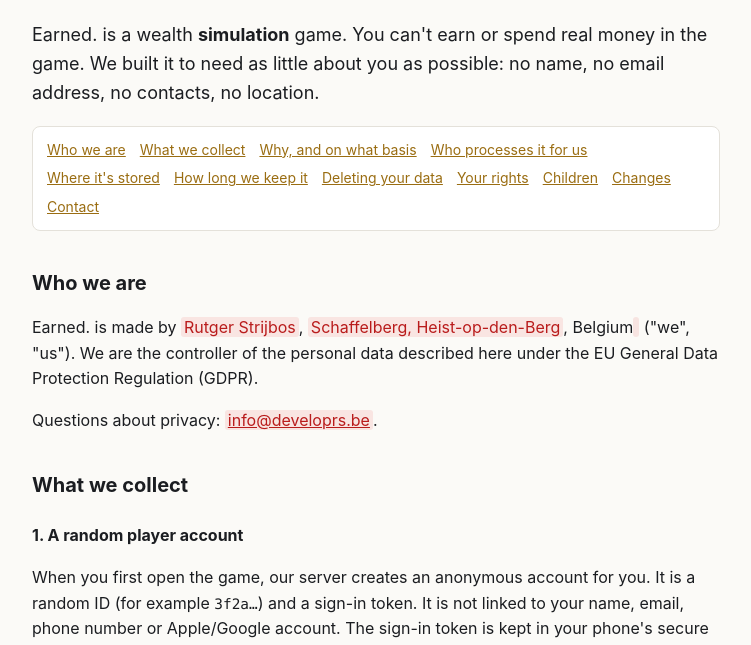
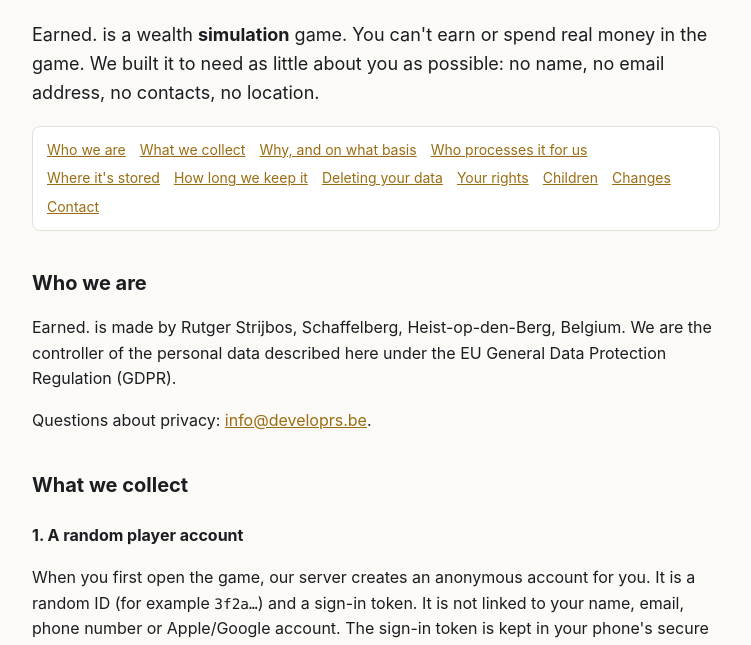
Before and after one commit to RyokoGo/shopplan_legal, a plain HTML site: page earned/privacy/index.html in a window 1280 px wide. Shown: the part 148-793 px from the top of the page, without its empty margins (264-1015 px from the left). Drawn offline with Linux system fonts and the light colour scheme.

Commit message:
deleted highlits

```diff
--- a/earned/privacy/index.html
+++ b/earned/privacy/index.html
@@ -33,8 +33,8 @@
 
 <section id="who">
   <h2>Who we are</h2>
-  <p>Earned. is made by <span class="todo">Rutger Strijbos</span>, <span class="todo">Schaffelberg, Heist-op-den-Berg</span>, Belgium<span class="todo"></span> ("we", "us"). We are the controller of the personal data described here under the EU General Data Protection Regulation (GDPR).</p>
-  <p>Questions about privacy: <a href="mailto:privacy@developrs.be" class="todo-link">info@developrs.be</a>.</p>
+  <p>Earned. is made by Rutger Strijbos, Schaffelberg, Heist-op-den-Berg, Belgium. We are the controller of the personal data described here under the EU General Data Protection Regulation (GDPR).</p>
+  <p>Questions about privacy: <a href="mailto:info@developrs.be">info@developrs.be</a>.</p>
 </section>
 
 <section id="collect">
@@ -90,7 +90,7 @@
 
 <section id="transfers">
   <h2>Where it's stored</h2>
-  <p>Our game database is hosted in the European Union (<span class="todo">Paris, France</span>). Some providers above are based in the United States and may process data there. Where that happens, transfers are covered by the EU-U.S. Data Privacy Framework or the European Commission's Standard Contractual Clauses.</p>
+  <p>Our game database is hosted in the European Union (Paris, France). Some providers above are based in the United States and may process data there. Where that happens, transfers are covered by the EU-U.S. Data Privacy Framework or the European Commission's Standard Contractual Clauses.</p>
 </section>
 
 <section id="keep">
@@ -134,8 +134,8 @@
 
 <section id="contact">
   <h2>Contact</h2>
-  <p><span class="todo">DevelopRS</span>, <span class="todo">Schaffelberg, Heist-op-den-Berg</span>, Belgium<br>
-  Email: <a href="mailto:privacy@developrs.be" class="todo-link">info@developrs.be</a></p>
+  <p>DevelopRS, Schaffelberg, Heist-op-den-Berg, Belgium<br>
+  Email: <a href="mailto:info@developrs.be" class="todo-link">info@developrs.be</a></p>
 </section>
 
 <footer>
```
